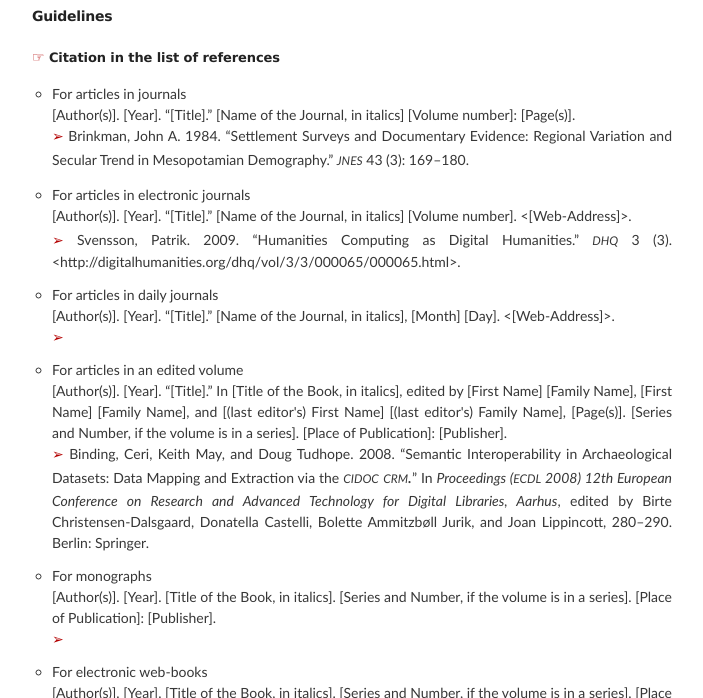
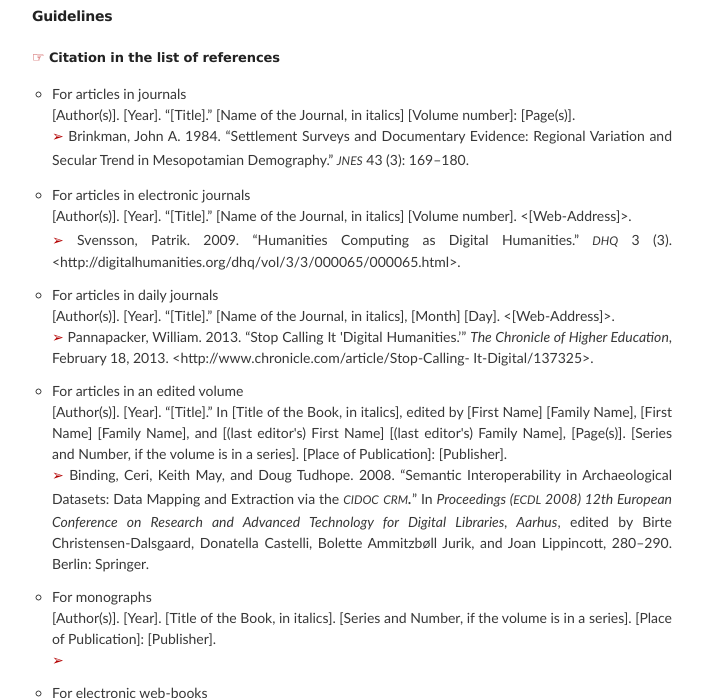
Before and after one commit to vbigot-juloux/ane-research-humanities, a Jekyll site: the page built from docs/Guidelines.md, in a window 1280 px wide and 900 px high, cut to the strip 202-900 px from the top of the window. Shown: the whole strip, without its empty margins (288-991 px from the left). Built offline with Jekyll 4.4.1, drawn with Linux system fonts in a browser that asks for light colours; the repository's description, which GitHub fills in, is left out.

Commit message:
Update Guidelines.md

```diff
--- a/docs/Guidelines.md
+++ b/docs/Guidelines.md
@@ -18,7 +18,8 @@ layout: default
 
 <li style="padding-bottom: 12px; text-align: justify">For articles in daily journals<br />
 [Author(s)]. [Year]. “[Title].” [Name of the Journal, in italics], [Month] [Day]. <[Web-Address]>.<br />
-<span style="color:#b30000; font-size: 14px;">&#x27A2;</span> </li>
+<span style="color:#b30000; font-size: 14px;">&#x27A2;</span> Pannapacker, William. 2013. “Stop Calling It 'Digital Humanities.’” <em>The Chronicle of Higher Education</em>, February 18, 2013. <http://www.chronicle.com/article/Stop-Calling-
+It-Digital/137325>.</li>
 
 <li style="padding-bottom: 12px; text-align: justify">For articles in an edited volume<br />
   [Author(s)]. [Year]. “[Title].” In [Title of the Book, in italics], edited by [First Name] [Family Name], [First Name] [Family Name], and [(last editor's) First Name] [(last editor's) Family Name], [Page(s)]. [Series and Number, if the volume is in a series]. [Place of Publication]: [Publisher].<br />
```
